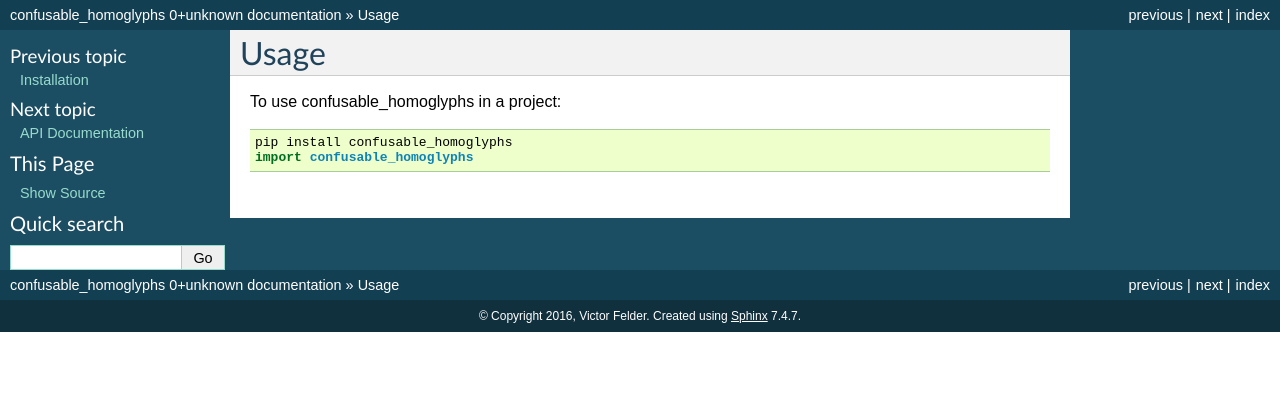
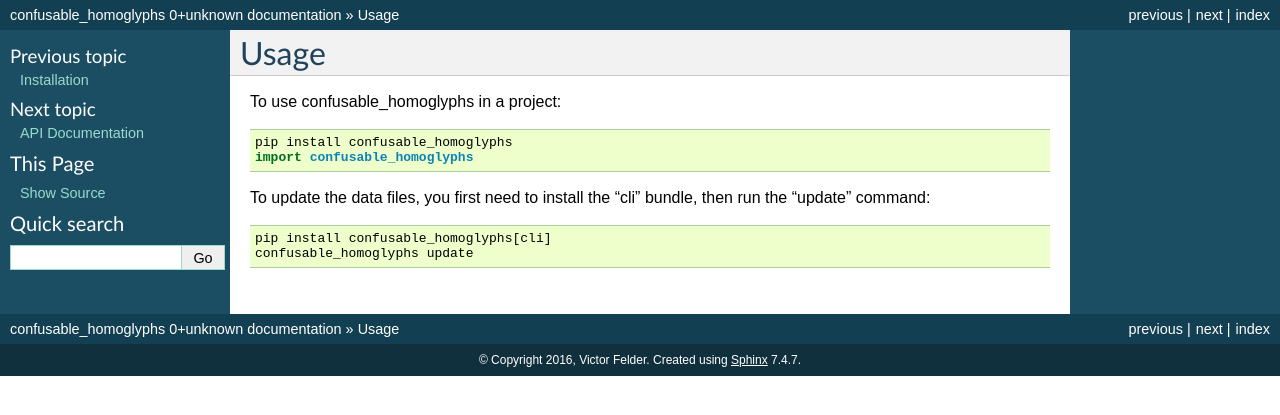
Before and after one commit to vhf/confusable_homoglyphs, a Sphinx documentation site: the page built from docs/usage.rst, in a window 1280 px wide. Shown: the top 415 px of the page. Built offline with Sphinx 7.4.7, drawn with Linux system fonts in a browser that asks for light colours.

Commit message:
Add usage docs on updating the data files

```diff
--- a/docs/usage.rst
+++ b/docs/usage.rst
@@ -6,3 +6,9 @@ To use confusable_homoglyphs in a project::
 
     pip install confusable_homoglyphs
     import confusable_homoglyphs
+
+To update the data files, you first need to install the "cli" bundle,
+then run the "update" command::
+
+    pip install confusable_homoglyphs[cli]
+    confusable_homoglyphs update
```
